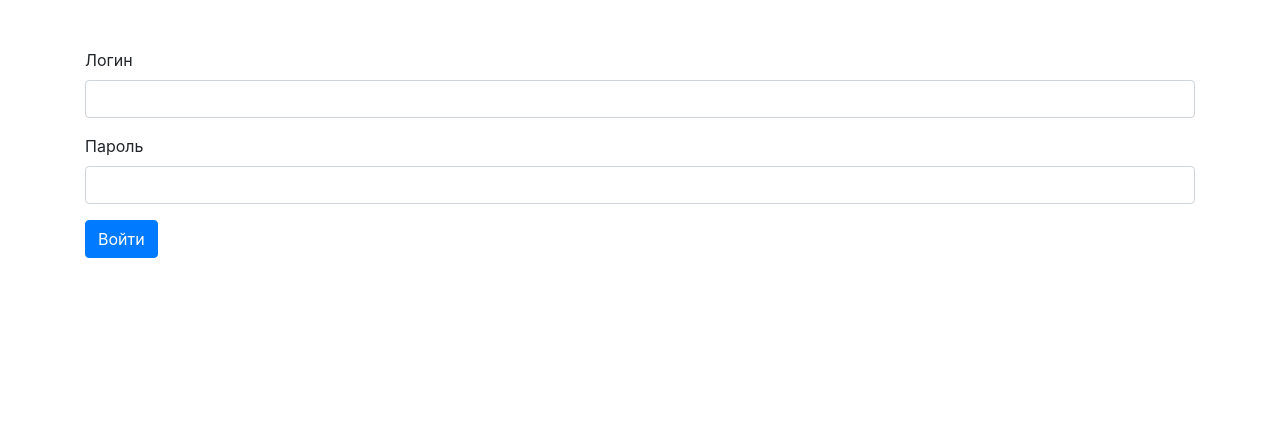
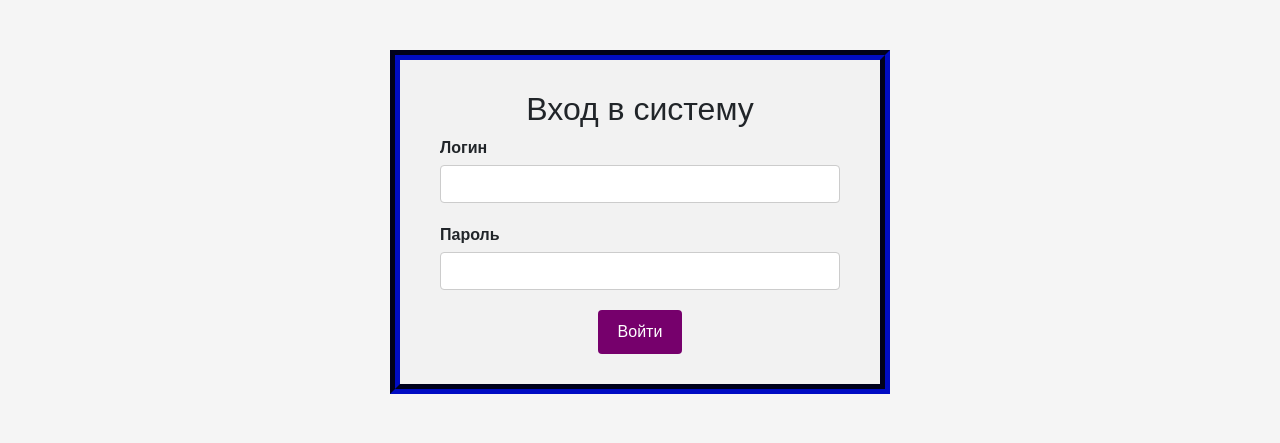
Before and after one commit to VanFaz/back_5, a PHP site: page /login.php in a window 1280 px wide. Shown: the top 443 px of the page. Run offline with PHP 8.4, Linux system fonts and the light colour scheme; a stand-in replaces the project's code that opens the database connection.

Commit message:
Update login.php

```diff
--- a/login.php
+++ b/login.php
@@ -34,13 +34,24 @@ if ($_SERVER['REQUEST_METHOD'] == 'POST') {
 ?>
 
 <!DOCTYPE html>
-<html>
+<html lang="ru">
 <head>
+    <script src="https://code.jquery.com/jquery-3.3.1.slim.min.js"></script>
+    <script src="https://cdnjs.cloudflare.com/ajax/libs/popper.js/1.14.7/umd/popper.min.js"></script>
+    <link rel="stylesheet"
+      href="https://stackpath.bootstrapcdn.com/bootstrap/4.3.1/css/bootstrap.min.css">
+    <script
+      src="https://stackpath.bootstrapcdn.com/bootstrap/4.3.1/js/bootstrap.min.js"></script>
+
+    <meta charset="UTF-8">
+    <meta name="viewport" content="width=device-width, initial-scale=1.0">
     <title>Вход</title>
-    <link rel="stylesheet" href="https://stackpath.bootstrapcdn.com/bootstrap/4.3.1/css/bootstrap.min.css">
+    <link href="style.css" rel="stylesheet" type="text/css">
 </head>
-<body>
-    <div class="container mt-5">
+<body class="d-flex flex-column align-items-center">
+    <div class="login-container">
+        <h2>Вход в систему</h2>
+
         <?php if (!empty($messages)): ?>
             <div class="mb-3">
                 <?php foreach ($messages as $message): ?>
@@ -49,7 +60,7 @@ if ($_SERVER['REQUEST_METHOD'] == 'POST') {
             </div>
         <?php endif; ?>
 
-        <form method="POST">
+        <form method="POST" class="login-form">
             <div class="form-group">
                 <label for="login">Логин</label>
                 <input type="text" class="form-control" id="login" name="login" required>
```
